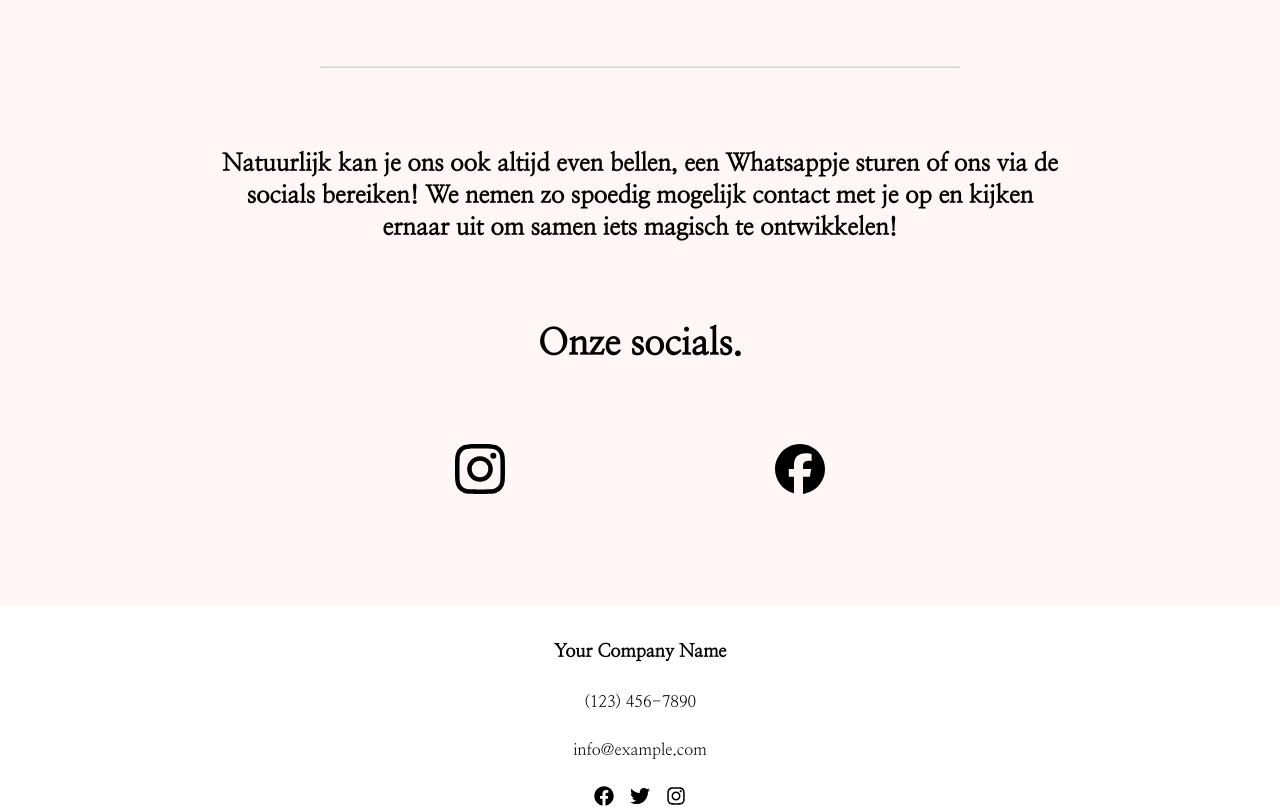
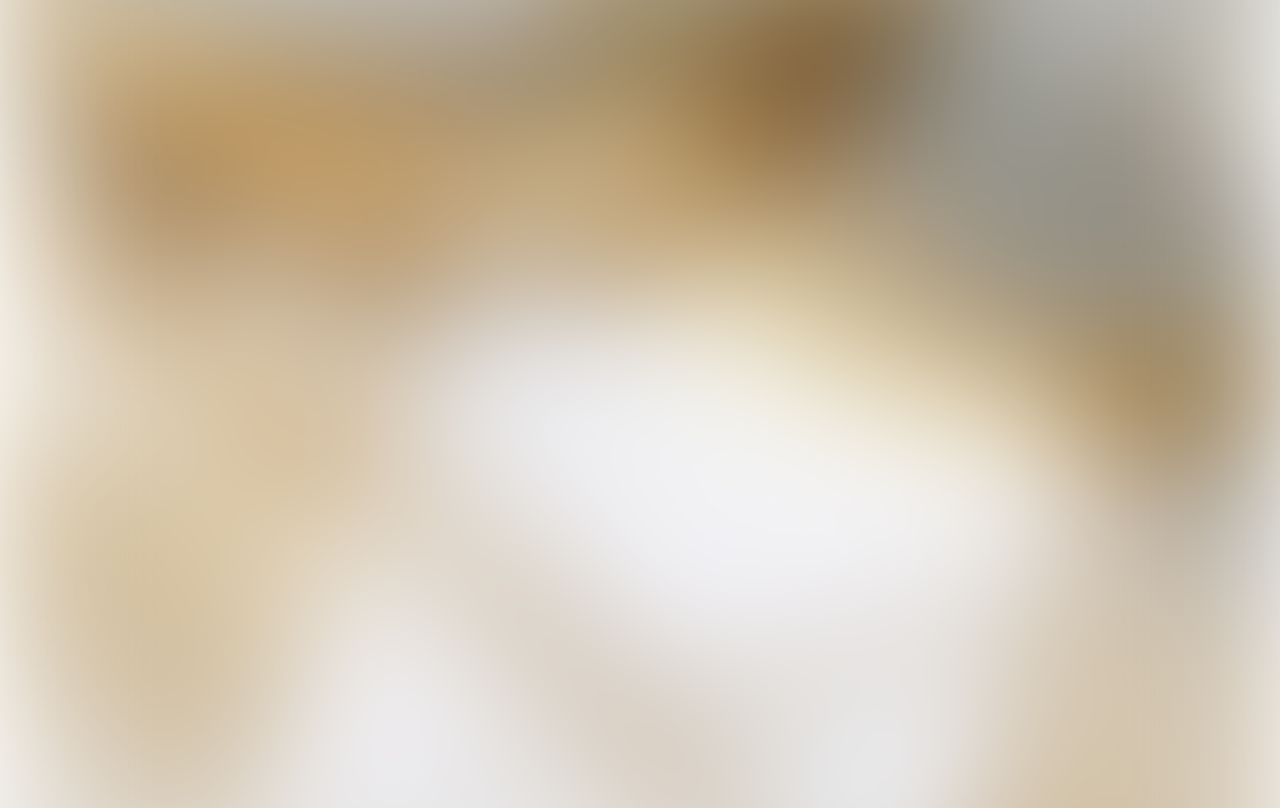
Before and after one commit to mextenderr/silweb, a Next.js app: page /contact in a window 1280 px wide. Shown: the part 1580-2388 px from the top of the page. Built offline with nearby package versions, Linux system fonts and the light colour scheme.

Commit message:
finalized tarieven/contact

```diff
--- a/app/_components/PriceCard/PriceCard.tsx
+++ b/app/_components/PriceCard/PriceCard.tsx
@@ -1,4 +1,3 @@
-import Image from "next/image";
 import { FaCheck } from "react-icons/fa";
 
 interface PriceCardProps {
@@ -15,7 +14,7 @@
     price,
 }: PriceCardProps) {
     return (
-        <div className="flex flex-col justify-between sm:w-[400px] w-4/5 max-w-4/5 h-[500px] rounded-3xl bg-slate-50 p-7 transition-all hover:scale-105">
+        <div className="flex flex-col justify-between sm:w-[400px] w-4/5 max-w-4/5 h-[500px] rounded-3xl bg-gray-50 p-7 transition-all hover:scale-105">
             <h2 className="text-4xl font-extrabold text-center">{title}</h2>
             <h3 className="text-xl font-semibold text-center">{subTitle}</h3>
             <ul className="flex flex-col text-lg left-0 right-0 mx-auto gap-3">
--- a/app/contact/page.tsx
+++ b/app/contact/page.tsx
@@ -1,28 +1,30 @@
 import Image from "next/image";
 import ContactForm from "../_components/ContactForm";
 import { SiFacebook, SiInstagram } from "react-icons/si";
+import { BiMailSend, BiPhone } from "react-icons/bi";
 
 export default function Contact() {
     return (
-        <div className="flex flex-col items-center bg-slvnPinkLight">
+        <div>
+            <div className="relative h-full z-10">
                 <Image
-                src={"/background-image-placeholder.jpg"}
-                alt="logo"
-                width={1000}
-                height={500}
+                    className="blur-2xl sm:blur-3xl"
+                    src="/rings.jpg"
+                    alt="Tarievenpagina"
                     objectFit="cover"
+                    fill
                 />
-            <div className="relative flex flex-col">
-                <h1 className="absolute -top-12 left-0 right-0 mx-auto text-5xl sm:text-6xl font-bold text-center">
+                <div className="flex flex-col gap-20 sm:gap-36 sm:pt-[100px] pt-[80px] blur-none">
+                    <h1 className="mt-16 text-5xl sm:text-5xl font-bold text-center w-4/5 left-0 right-0 mx-auto">
                         Maak het magisch!
                     </h1>
-                <div className="mt-20 mb-16 sm:mb-28 flex flex-col items-center gap-10 sm:gap-20">
+                    <div className="mb-16 sm:mb-28 flex flex-col items-center gap-20 sm:gap-32">
                         <p className="text-lg sm:text-2xl text-center w-10/12 sm:w-8/12 font-bold">
-                        Neem gerust contact met ons op om de mogelijkheden van
-                        de Magische Wensbol te bespreken! Of het nu gaat om een
-                        bruiloft, een verjaardagsfeest, of een ander speciaal
-                        evenement, we staan klaar om samen met jou de perfecte
-                        ervaring neer te zetten.
+                            Neem gerust contact met ons op om de mogelijkheden
+                            van de Magische Wensbol te bespreken! Of het nu gaat
+                            om een bruiloft, een verjaardagsfeest, of een ander
+                            speciaal evenement, we staan klaar om samen met jou
+                            de perfecte ervaring neer te zetten.
                         </p>
                         <div className="w-10/12 flex justify-center">
                             <ContactForm />
@@ -31,18 +33,31 @@
                         <p className="text-lg sm:text-2xl text-center w-10/12 sm:w-8/12 font-bold">
                             Natuurlijk kan je ons ook altijd even bellen, een
                             Whatsappje sturen of ons via de socials bereiken! We
-                        nemen zo spoedig mogelijk contact met je op en kijken
-                        ernaar uit om samen iets magisch te ontwikkelen!
+                            nemen zo spoedig mogelijk contact met je op en
+                            kijken ernaar uit om samen iets magisch te
+                            ontwikkelen!
                         </p>
-                    <h2 className="text-3xl sm:text-4xl font-bold">
-                        Onze socials.
+                        <p className="flex gap-4 items-center text-3xl sm:text-5xl font-bold">
+                            <BiPhone size={30} />
+                            <a href="tel:+31123456789">+31 (0)123 456 789</a>
+                        </p>
+                        <p className="flex gap-4 items-center text-3xl sm:text-5xl font-bold">
+                            <BiMailSend size={30} />
+                            <a href="mailto:info@example.com">
+                                contact@slvn.nl
+                            </a>
+                        </p>
+                        <hr className="bg-gray-300 h-0.5 w-4/5 sm:w-1/2 left-0 right-0 mx-auto"></hr>
+                        <h2 className="text-center text-3xl sm:text-4xl font-bold">
+                            Onze socials!
                         </h2>
-                    <div className="w-full sm:w-1/2 flex justify-around">
+                        <div className="w-full sm:w-1/2 flex justify-around mb-8">
                             <SiInstagram size={50} />
                             <SiFacebook size={50} />
                         </div>
                     </div>
                 </div>
             </div>
+        </div>
     );
 }
--- a/app/tarieven/page.tsx
+++ b/app/tarieven/page.tsx
@@ -13,7 +13,7 @@
                     fill
                 />
                 <div className="flex flex-col gap-20 sm:gap-36 sm:pt-[100px] pt-[80px] blur-none">
-                    <h1 className="mt-16 text-3xl sm:text-5xl font-bold text-center">
+                    <h1 className="mt-16 text-3xl sm:text-5xl font-bold text-center w-4/5 left-0 right-0 mx-auto">
                         Voor jouw unieke feest hebben wij een passende prijs
                     </h1>
                     <div className="flex flex-col items-center sm:flex-row justify-center gap-16 sm:gap-80">
```
Also changed, not shown: public/rings.jpg (added). Lines whose indentation alone changed are shown as unchanged.
